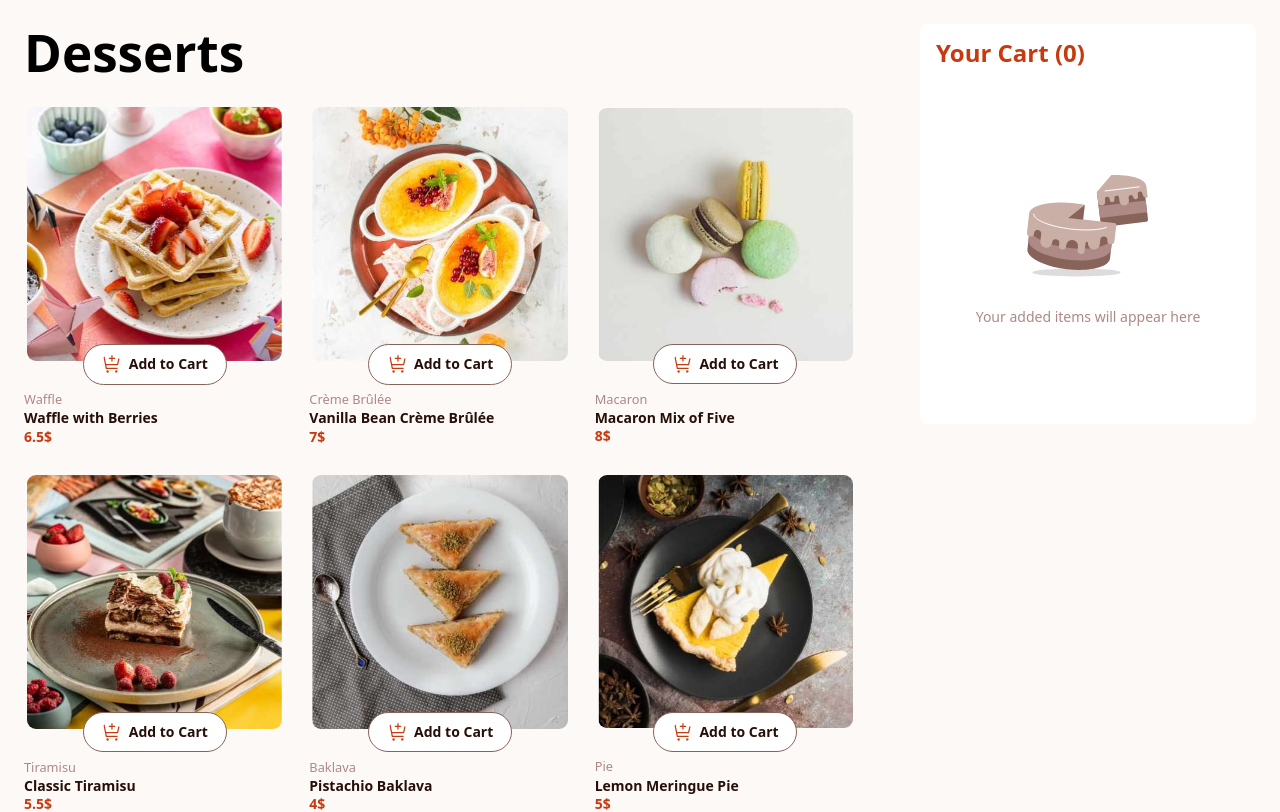
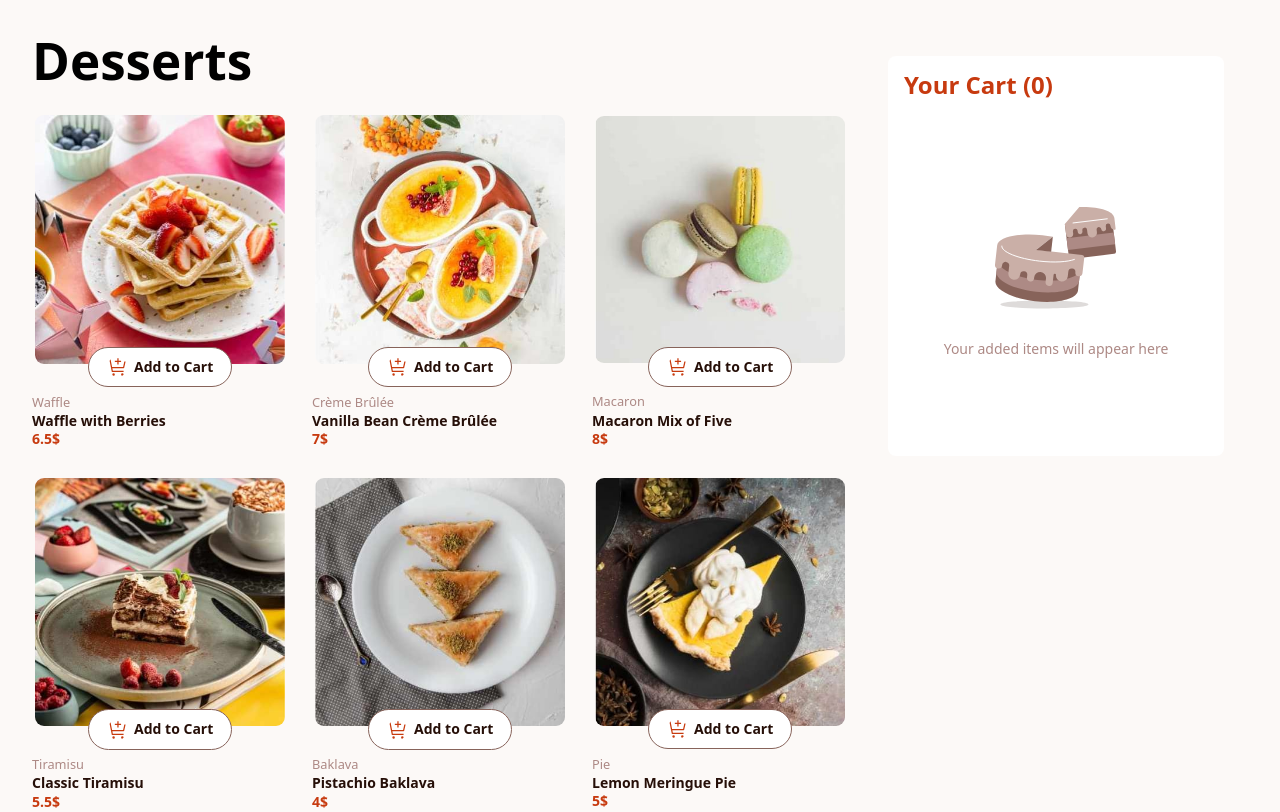
Before and after one commit to dimitrisdr/product-list-with-cart-react, a React (Vite) app: page / in a window 1280 px wide. Shown: the top 812 px of the page. Built offline with nearby package versions, Linux system fonts and the light colour scheme.

Commit message:
update padding of root

```diff
--- a/src/App.css
+++ b/src/App.css
@@ -1,5 +1,5 @@
-.main {
-  padding: 1.5rem;
+#root {
+  padding: 2rem;
 }
 
 .img-container {
```
